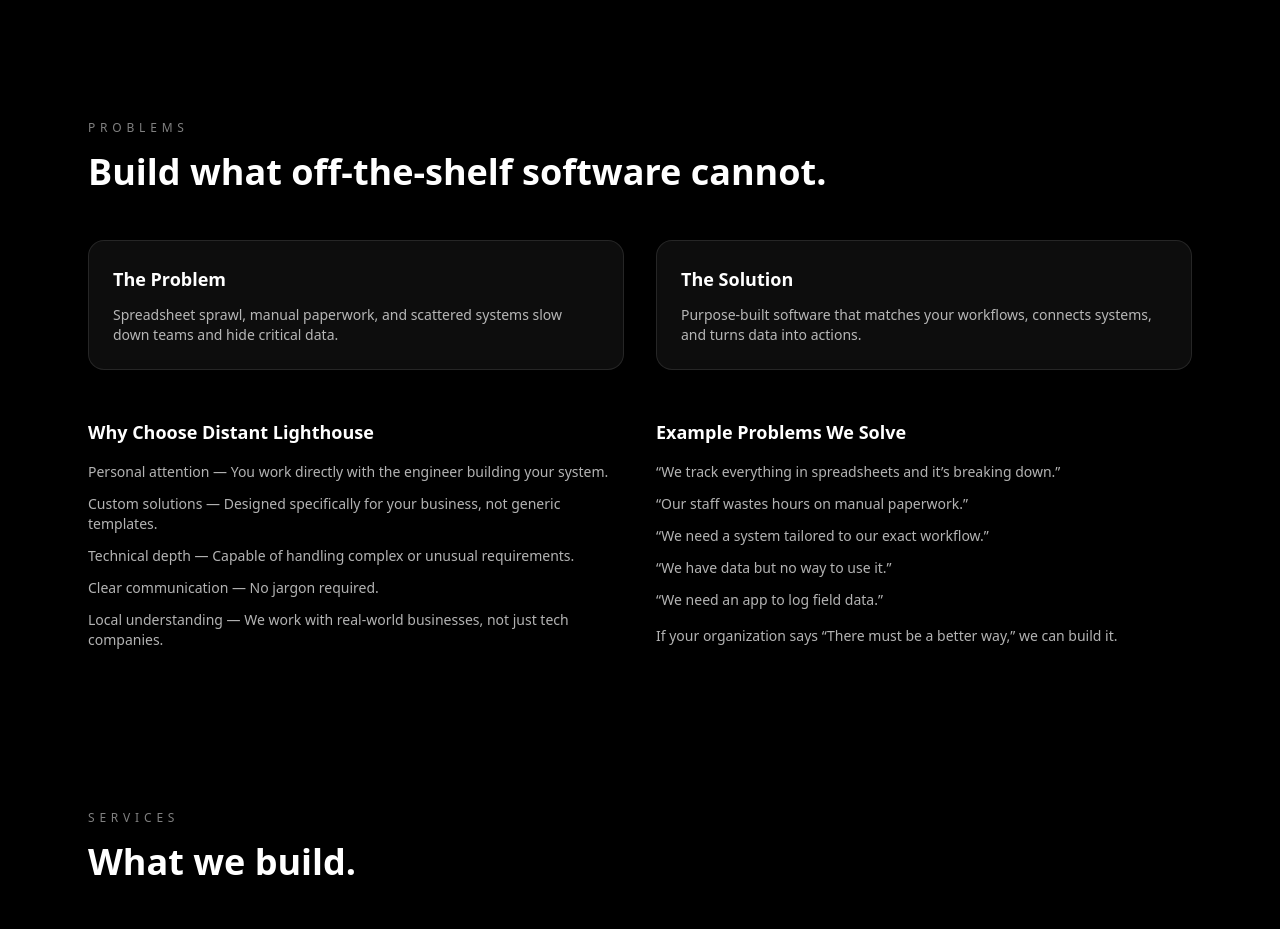
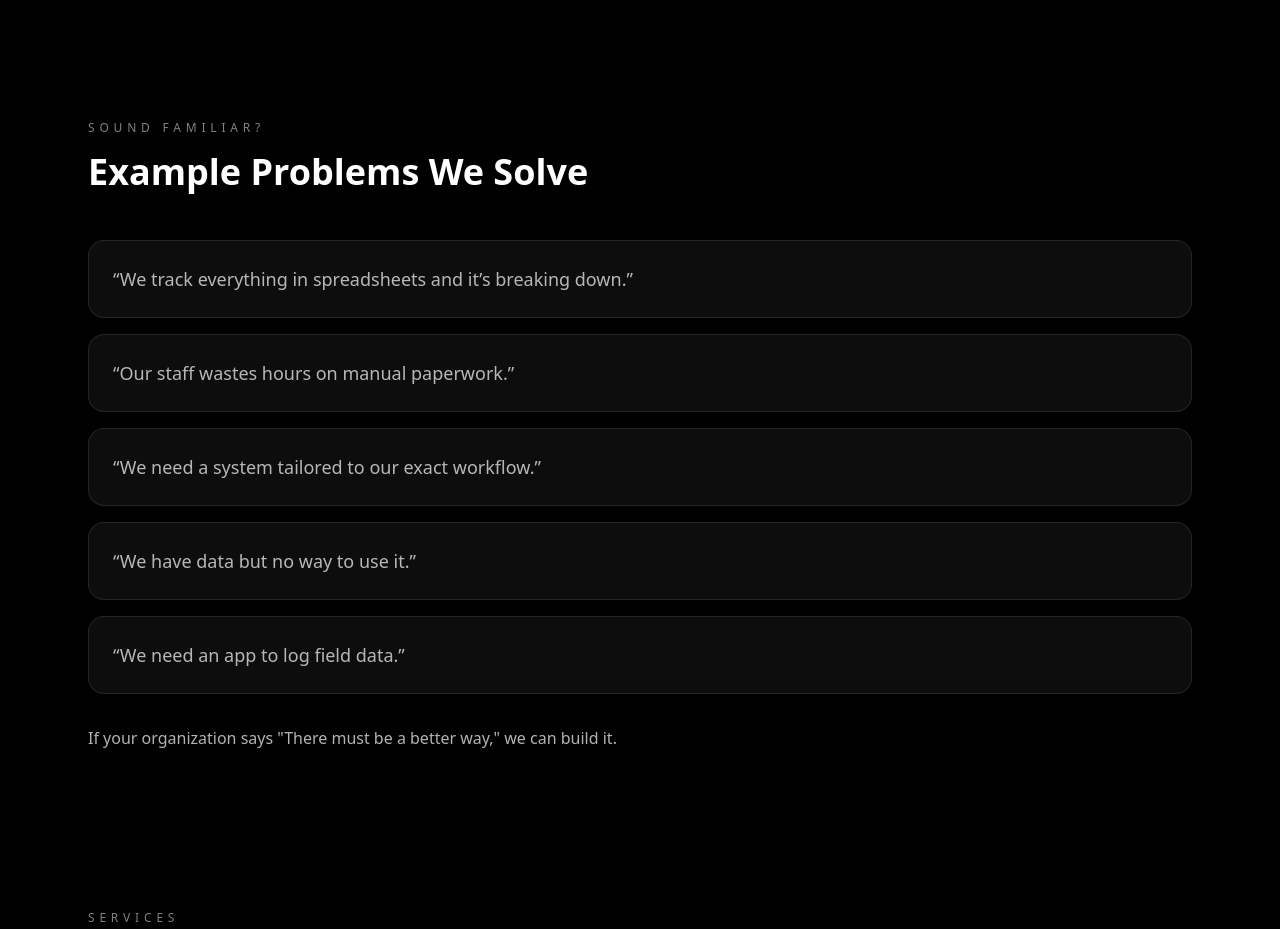
Before and after one commit to toryjleo/DistantLighthouseWebsite, a React (Vite) app: page / in a window 1280 px wide. Shown: the part 1340-2269 px from the top of the page. Built offline with nearby package versions, Linux system fonts and the light colour scheme.

Commit message:
Problems updated

```diff
--- a/src/App.jsx
+++ b/src/App.jsx
@@ -970,6 +970,8 @@
           </div>
         </motion.section>
 
+
+
         <motion.section
           id="problems"
           className="mx-auto max-w-6xl px-6 py-20"
@@ -980,88 +982,38 @@
         >
           <div className="mb-12 space-y-4">
             <p className="text-xs uppercase tracking-[0.4em] text-white/50">
-              Problems
+              Sound Familiar?
             </p>
             <h2 className="text-3xl font-semibold sm:text-4xl">
-              Build what off-the-shelf software cannot.
+              Example Problems We Solve
             </h2>
           </div>
-          <div className="grid gap-8 md:grid-cols-2">
-            <motion.div
-              className="rounded-2xl border border-white/10 bg-white/5 p-6"
-              whileHover={{ y: -4, boxShadow: '0 0 20px rgba(255,255,255,0.08)' }}
-              transition={{ type: 'spring', stiffness: 300, damping: 20 }}
-            >
-              <h3 className="mb-3 text-lg font-semibold">The Problem</h3>
-              <p className="text-sm text-white/70">
-                Spreadsheet sprawl, manual paperwork, and scattered systems
-                slow down teams and hide critical data.
-              </p>
-            </motion.div>
-            <motion.div
-              className="rounded-2xl border border-white/10 bg-white/5 p-6"
-              whileHover={{ y: -4, boxShadow: '0 0 20px rgba(255,255,255,0.08)' }}
-              transition={{ type: 'spring', stiffness: 300, damping: 20 }}
-            >
-              <h3 className="mb-3 text-lg font-semibold">The Solution</h3>
-              <p className="text-sm text-white/70">
-                Purpose-built software that matches your workflows, connects
-                systems, and turns data into actions.
-              </p>
-            </motion.div>
-          </div>
-          <div className="mt-12 grid gap-8 md:grid-cols-2">
-            <div className="space-y-4">
-              <h3 className="text-lg font-semibold">Why Choose Distant Lighthouse</h3>
           <motion.ul
-                className="space-y-3 text-sm text-white/70"
+            className="space-y-4"
             initial="hidden"
             whileInView="visible"
             viewport={{ once: true, amount: 0.2 }}
-                transition={{ staggerChildren: 0.08 }}
+            transition={{ staggerChildren: 0.1 }}
           >
-                {whyChoose.map((item) => (
+            {exampleProblems.map((item) => (
               <motion.li
                 key={item}
+                className="rounded-2xl border border-white/10 bg-white/5 p-6 text-lg text-white/70"
                 variants={{
                   hidden: { opacity: 0, x: -15 },
                   visible: { opacity: 1, x: 0 },
                 }}
-                    transition={{ duration: 0.35, ease: 'easeOut' }}
+                whileHover={{ y: -4, boxShadow: '0 0 20px rgba(255,255,255,0.08)' }}
+                transition={{ type: 'spring', stiffness: 300, damping: 20 }}
               >
                 {item}
               </motion.li>
             ))}
           </motion.ul>
-            </div>
-            <div className="space-y-4">
-              <h3 className="text-lg font-semibold">Example Problems We Solve</h3>
-              <motion.ul
-                className="space-y-3 text-sm text-white/70"
-                initial="hidden"
-                whileInView="visible"
-                viewport={{ once: true, amount: 0.2 }}
-                transition={{ staggerChildren: 0.08 }}
-              >
-                {exampleProblems.map((item) => (
-                  <motion.li
-                    key={item}
-                    variants={{
-                      hidden: { opacity: 0, x: -15 },
-                      visible: { opacity: 1, x: 0 },
-                    }}
-                    transition={{ duration: 0.35, ease: 'easeOut' }}
-                  >
-                    {item}
-                  </motion.li>
-                ))}
-              </motion.ul>
-              <p className="text-sm text-white/70">
-                If your organization says “There must be a better way,” we can
+          <p className="mt-8 text-base text-white/70">
+            If your organization says "There must be a better way," we can
             build it.
           </p>
-            </div>
-          </div>
         </motion.section>
 
         <motion.section
```
Lines whose indentation alone changed are shown as unchanged.
